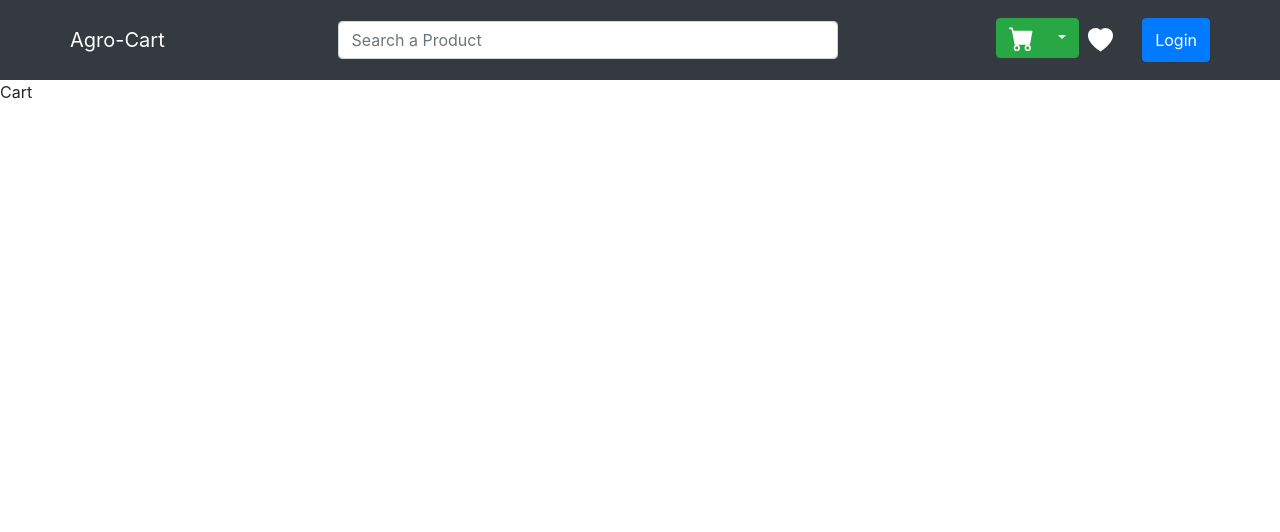
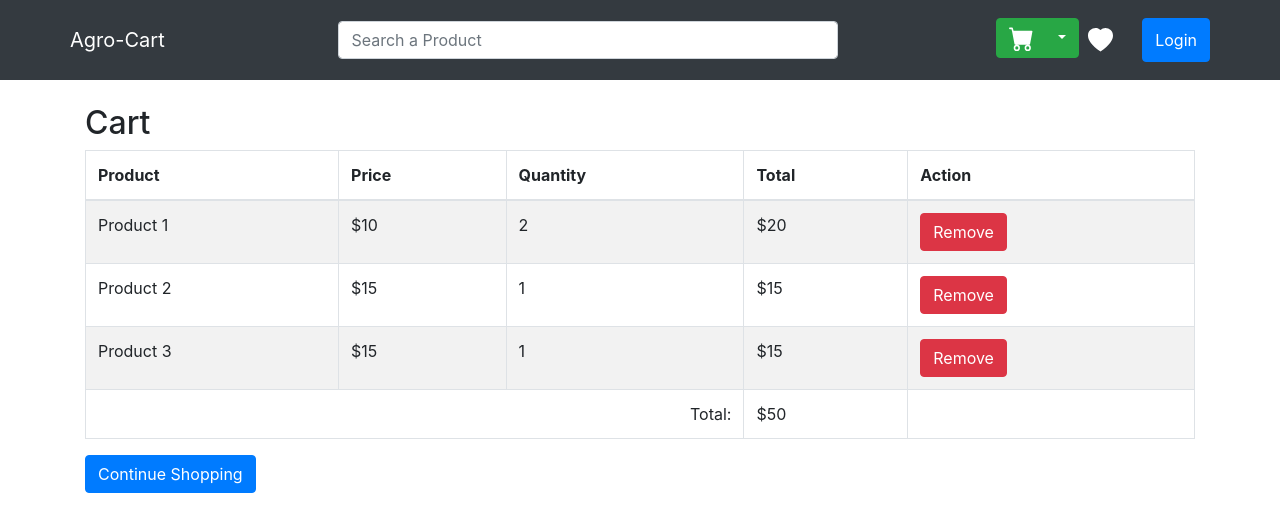
Before and after one commit to swapnaliss/Agrocart, a React (Create React App) app in the folder my-agrocart/: page /cart in a window 1280 px wide. Shown: the top 532 px of the page. Built offline with nearby package versions, Linux system fonts and the light colour scheme; what miragejs would draw is missing.

Commit message:
feat:basic UI done for cart page

```diff
--- a/my-agrocart/src/componets/Cart.js
+++ b/my-agrocart/src/componets/Cart.js
@@ -1,9 +1,75 @@
-import React from 'react'
+import React from 'react';
+import { Container, Row, Col, Table, Button } from 'react-bootstrap';
 
-const Cart = () => {
+const CartPage = () => {
+  const cartItems = [
+    {
+      id: 1,
+      name: 'Product 1',
+      price: 10,
+      quantity: 2,
+    },
+    {
+      id: 2,
+      name: 'Product 2',
+      price: 15,
+      quantity: 1,
+    },
+    {
+      id: 2,
+      name: 'Product 3',
+      price: 15,
+      quantity: 1,
+    },
+  ];
+
   return (
-    <div>Cart</div>
-  )
-}
+    <Container>
+      <Row className="mt-4">
+        <Col>
+          <h2>Cart</h2>
+          {cartItems.length > 0 ? (
+            <Table striped bordered responsive>
+              <thead>
+                <tr>
+                  <th>Product</th>
+                  <th>Price</th>
+                  <th>Quantity</th>
+                  <th>Total</th>
+                  <th>Action</th>
+                </tr>
+              </thead>
+              <tbody>
+                {cartItems.map((item) => (
+                  <tr key={item.id}>
+                    <td>{item.name}</td>
+                    <td>${item.price}</td>
+                    <td>{item.quantity}</td>
+                    <td>${item.price * item.quantity}</td>
+                    <td>
+                      <Button variant="danger">Remove</Button>
+                    </td>
+                  </tr>
+                ))}
+              </tbody>
+              <tfoot>
+                <tr>
+                  <td colSpan="3" className="text-right">Total:</td>
+                  <td>${cartItems.reduce((total, item) => total + item.price * item.quantity, 0)}</td>
+                  <td></td>
+                </tr>
+              </tfoot>
+            </Table>
+          ) : (
+            <p>Your cart is empty.</p>
+          )}
 
-export default Cart
+          {/* Continue Shopping Button */}
+          <Button variant="primary">Continue Shopping</Button>
+        </Col>
+      </Row>
+    </Container>
+  );
+};
+
+export default CartPage;
```
